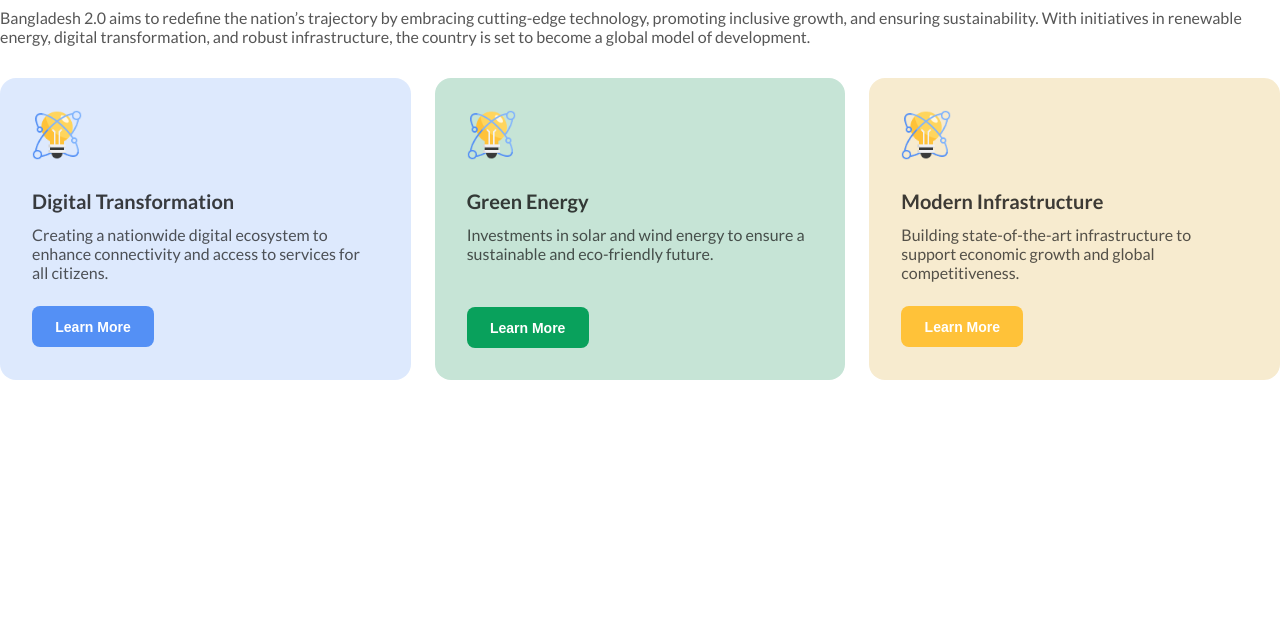
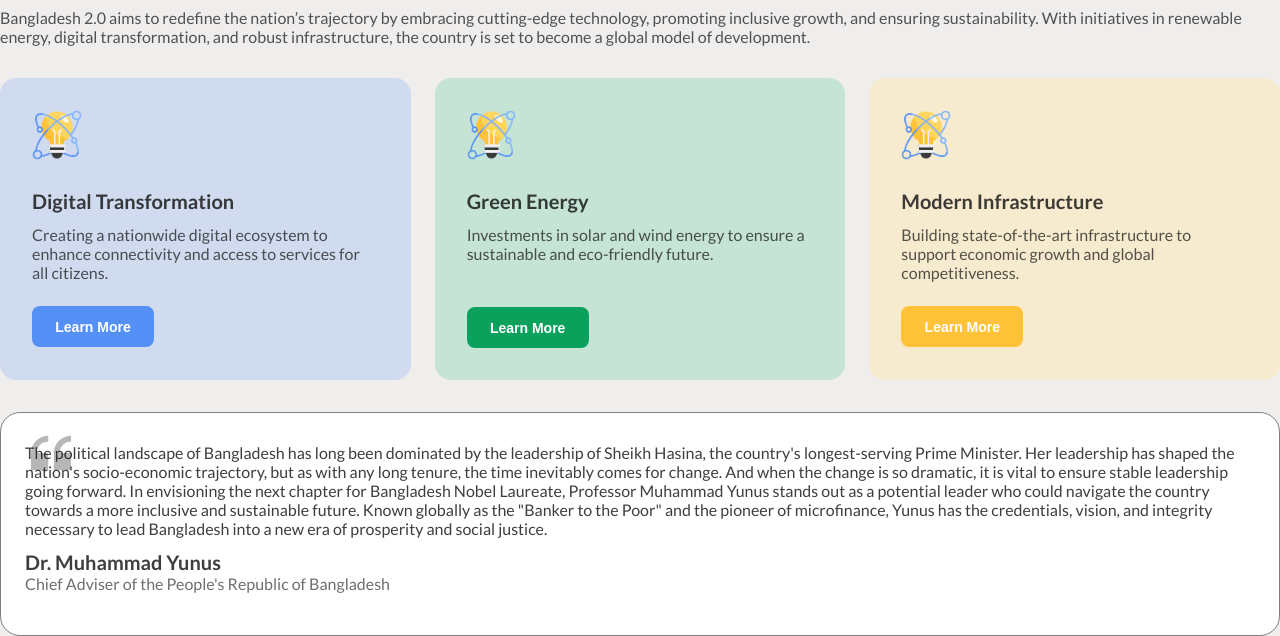
Before and after one commit to fairooz-nawal/New-Bangladesh, a plain HTML site: page index.html in a window 1280 px wide. Shown: the part 728-1364 px from the top of the page. Before the commit the page ends 1108 px from the top, so only its background shows below. Drawn offline with Linux system fonts and the light colour scheme.

Commit message:
Adding Qoute Section

```diff
--- a/index.html
+++ b/index.html
@@ -59,13 +59,33 @@
                             <img src="./assets/card-icon.png" alt="">
                         </div>
                         <h1>Modern Infrastructure</h1>
-                        <p>Building state-of-the-art infrastructure to support economic growth and global competitiveness.</p>
+                        <p>Building state-of-the-art infrastructure to support economic growth and global
+                            competitiveness.</p>
                         <button>Learn More</button>
                     </div>
 
                 </div>
             </div>
         </section>
+
+        <section>
+            <div class="Quotation">
+                <div class="qoute-container">
+                    <img src="./assets/quote-bg.png" alt="">
+                </div>
+                <p>The political landscape of Bangladesh has long been dominated by the leadership of Sheikh Hasina, the
+                    country's longest-serving Prime Minister. Her leadership has shaped the nation's socio-economic
+                    trajectory, but as with any long tenure, the time inevitably comes for change. And when the change
+                    is so dramatic, it is vital to ensure stable leadership going forward. In envisioning the next
+                    chapter for Bangladesh Nobel Laureate, Professor Muhammad Yunus stands out as a potential leader who
+                    could navigate the country towards a more inclusive and sustainable future. Known globally as the
+                    "Banker to the Poor" and the pioneer of microfinance, Yunus has the credentials, vision, and
+                    integrity necessary to lead Bangladesh into a new era of prosperity and social justice.</p>
+                <h1>Dr. Muhammad Yunus</h1>
+                <h3>Chief Adviser of the People's Republic of Bangladesh</h3>
+            </div>
+
+        </section>
     </main>
     <footer></footer>
 </body>
--- a/style.css
+++ b/style.css
@@ -9,11 +9,27 @@ body {
     font-family: "Lato", serif;
     font-weight: 400;
     font-style: normal;
+    background: rgb(240, 237, 237);
 }
+
+header {
+    max-width: 1280px;
+    margin: 0 auto;
+}
+
+main {
+    max-width: 1280px;
+    margin: 0 auto;
+}
+
+footer {
+    max-width: 1280px;
+    margin: 0 auto;
+}
+
 
 .banner-wrapper {
     background: #C6E4D6;
-    max-width: 1280px;
     height: 560px;
     display: flex;
     justify-content: space-between;
@@ -71,11 +87,6 @@ body {
 .bannerImage>img {
     object-fit: cover;
     width: 100%;
-}
-
-.vision-container {
-    max-width: 1280px;
-    margin: 0 auto;
 }
 
 .vision-content>h1 {
@@ -179,3 +190,45 @@ body {
 #vision-card-3>button:hover {
     background: #624910
 }
+
+.Quotation {
+    border: gray 1px solid;
+    background: white;
+    border-radius: 20px;
+    padding: 30px 24px 30px 24px;
+    margin-top: 32px;
+    position: relative;
+}
+
+.qoute-container{
+    position: absolute;
+    top: 20px;
+    left: 30px;
+    z-index: 1;
+    width: 40px;
+    height: 40px;
+}
+.qoute-container>img{
+    object-fit: cover;
+    width: 100%;
+}
+
+.Quotation>p {
+    margin-bottom: 12px;
+    color: rgba(14, 14, 14, 0.8);
+    font-size: 16px;
+    font-weight: 400;
+}
+
+.Quotation>h1 {
+    color: rgba(14, 14, 14, 0.8);
+    font-size: 20px;
+    font-weight: 600;
+}
+
+.Quotation>h3 {
+    margin-bottom: 12px;
+    color: rgba(14, 14, 14, 0.6);
+    font-size: 16px;
+    font-weight: 400;
+}
```
